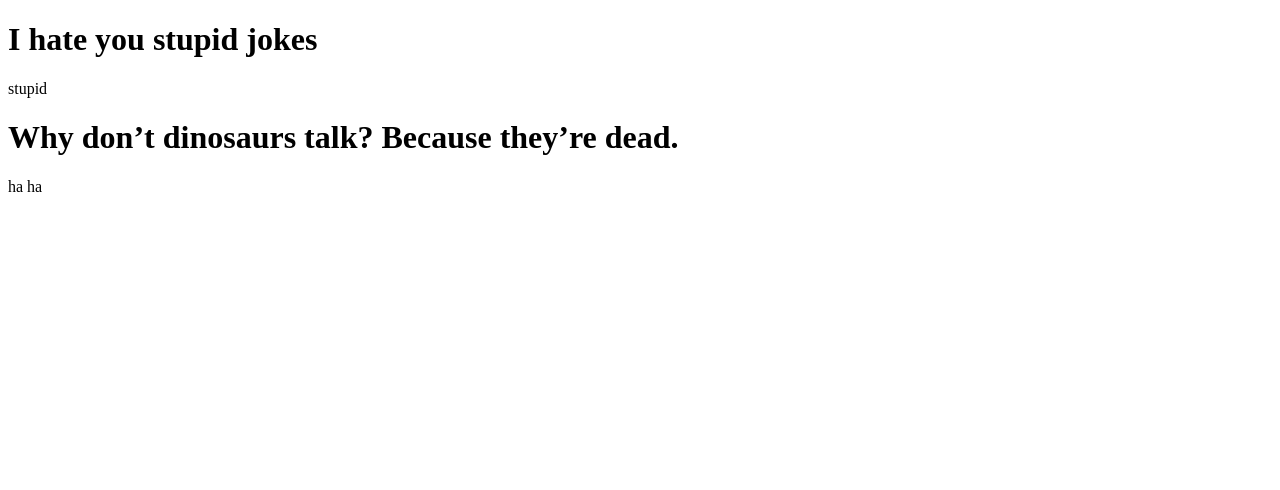
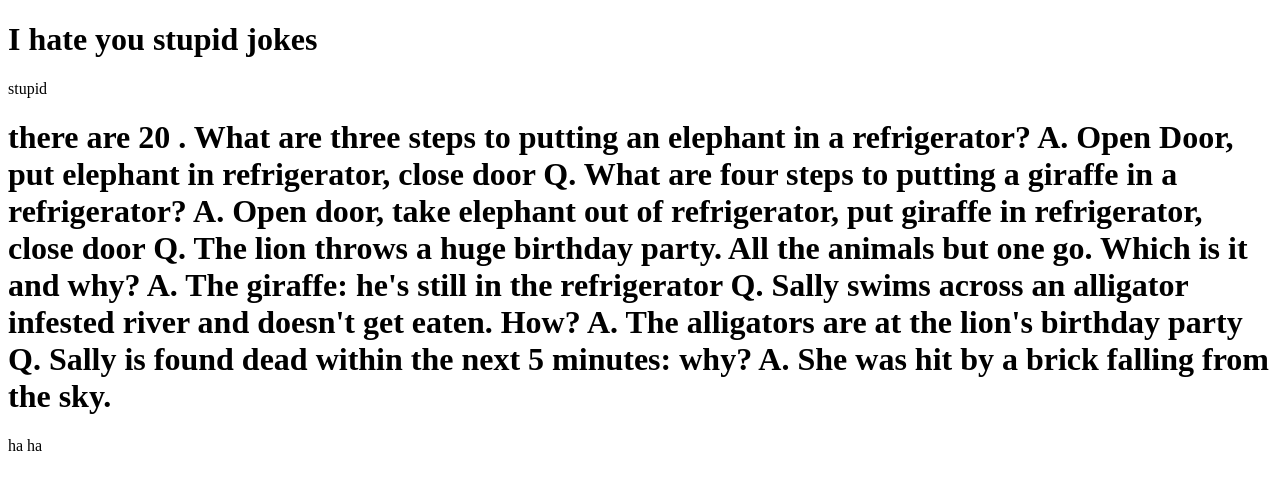
Before and after one commit to Landon809/Landon809.github.io, a plain HTML site: page index.html in a window 1280 px wide. Drawn offline with Linux system fonts and the light colour scheme.

Commit message:
Update index.html

```diff
--- a/index.html
+++ b/index.html
@@ -10,8 +10,25 @@
 </body>
 </html>
 <body></body>
-<h1>Why don’t dinosaurs talk?
-Because they’re dead.</h1>
+<h1> there are 20 . What are three steps to putting an elephant in a refrigerator?
+
+A. Open Door, put elephant in refrigerator, close door
+
+Q. What are four steps to putting a giraffe in a refrigerator?
+
+A. Open door, take elephant out of refrigerator, put giraffe in refrigerator, close door
+
+Q. The lion throws a huge birthday party. All the animals but one go. Which is it and why?
+
+A. The giraffe: he's still in the refrigerator
+
+Q. Sally swims across an alligator infested river and doesn't get eaten. How?
+
+A. The alligators are at the lion's birthday party
+
+Q. Sally is found dead within the next 5 minutes: why?
+
+A. She was hit by a brick falling from the sky.</h1>
 <p> ha ha</p>
 </body>
 </html>
```
